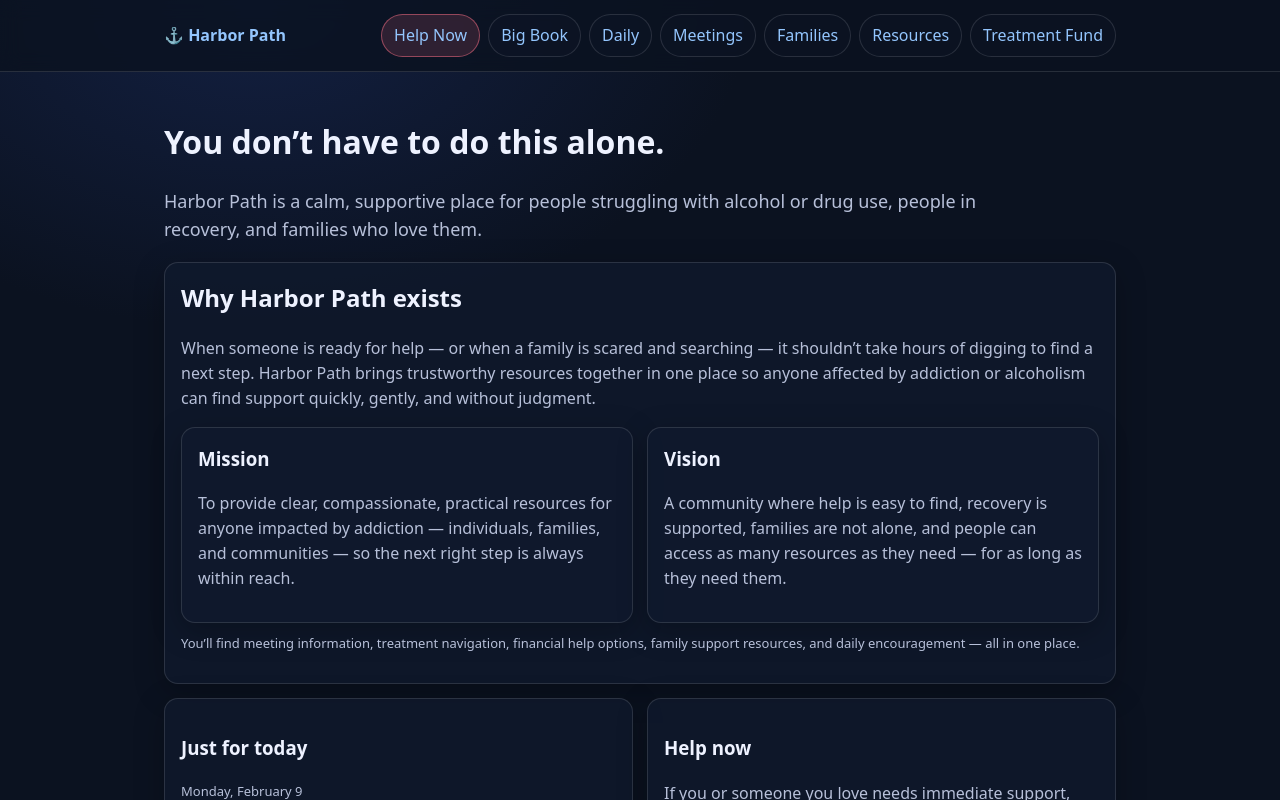
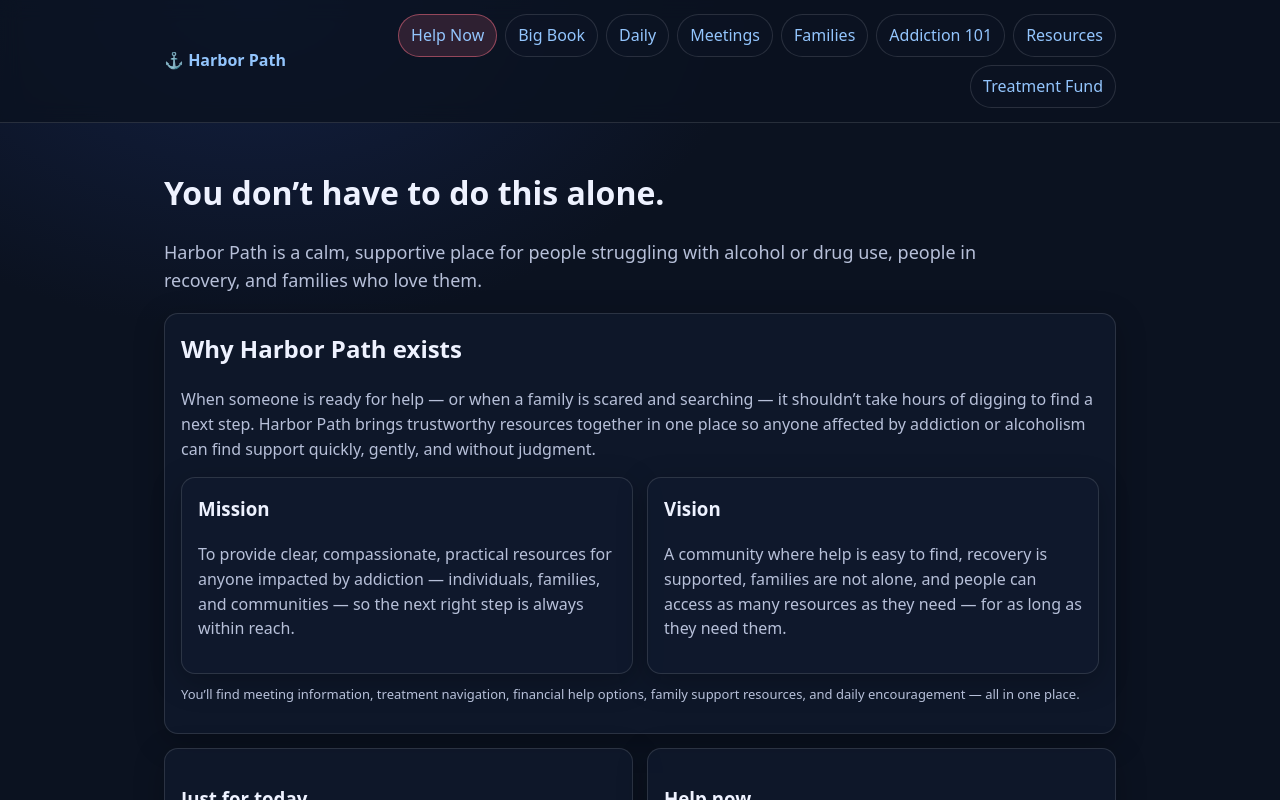
Before and after one commit to KristineMK72/HARBOR-PATH, a Next.js app: page / in a window 1280 px wide. Shown: the top 800 px of the page. Built offline with nearby package versions, Linux system fonts and the light colour scheme.

Commit message:
Update Nav.tsx

```diff
--- a/components/Nav.tsx
+++ b/components/Nav.tsx
@@ -20,6 +20,7 @@ export default function Nav() {
           <Link className="pill" href="/daily">Daily</Link>
           <Link className="pill" href="/meetings">Meetings</Link>
           <Link className="pill" href="/families">Families</Link>
+          <Link className="pill" href="/addiction-101">Addiction 101</Link>
           <Link className="pill" href="/resources">Resources</Link>
           <Link className="pill" href="/fundraising">Treatment Fund</Link>
         </div>
@@ -42,6 +43,9 @@ export default function Nav() {
           <Link href="/daily" onClick={() => setOpen(false)}>Daily</Link>
           <Link href="/meetings" onClick={() => setOpen(false)}>Meetings</Link>
           <Link href="/families" onClick={() => setOpen(false)}>Families</Link>
+          <Link href="/addiction-101" onClick={() => setOpen(false)}>
+            Addiction 101
+          </Link>
           <Link href="/resources" onClick={() => setOpen(false)}>Resources</Link>
           <Link href="/fundraising" onClick={() => setOpen(false)}>
             Treatment Fund
```
